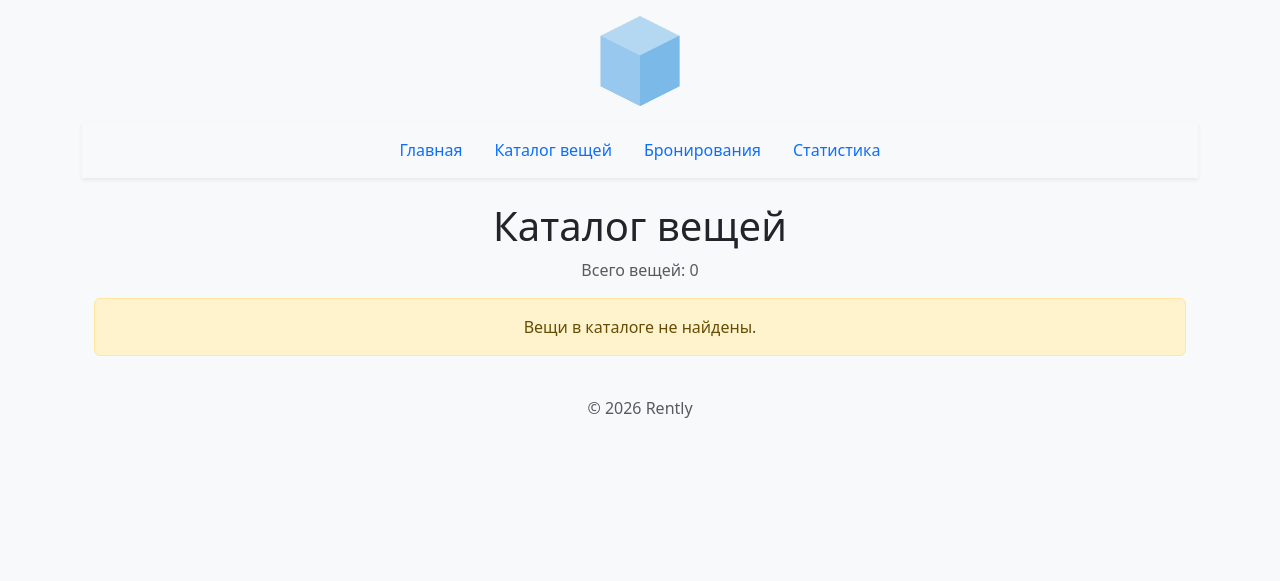
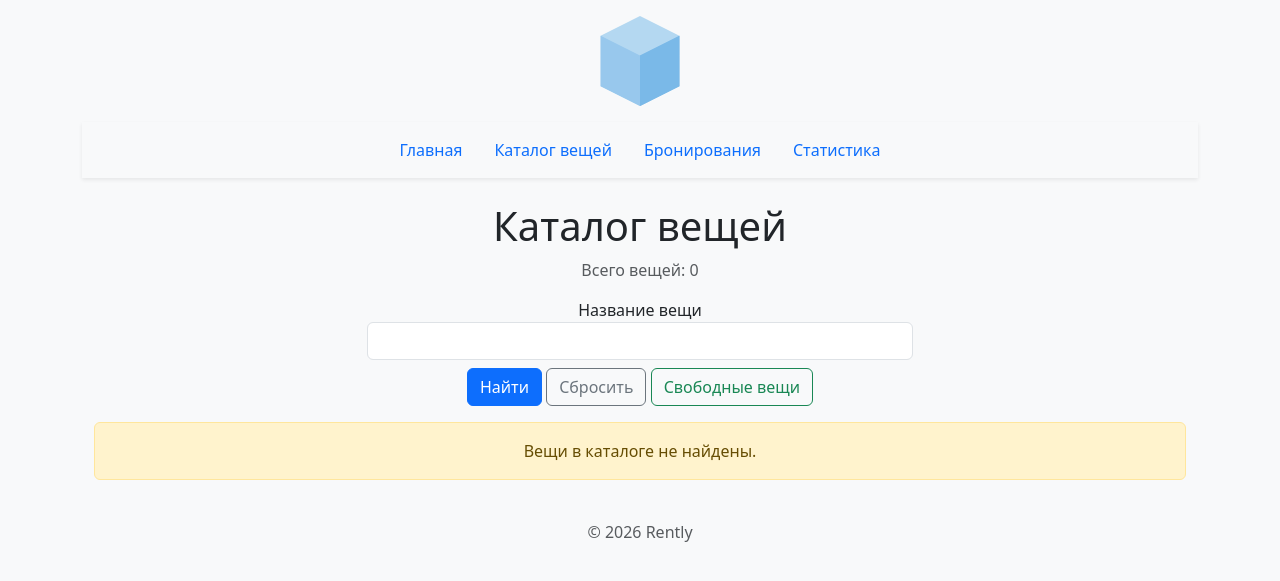
Before and after one commit to FastTra1n/item-rent, a Django app: page /items/ in a window 1280 px wide. Shown: the top 581 px of the page. Run offline with Django 5.2, Linux system fonts and the light colour scheme; data that the repository does not hold is empty.

Commit message:
PR9: add filtering of items list by name.

```diff
--- a/items/templates/items/available.html
+++ b/items/templates/items/available.html
@@ -9,7 +9,7 @@
   Границы периода включаются.
 </p>
 
-<form method="get" class="mb-4 text-start">
+<form method="get" class="mb-4 d-flex flex-column justify-content-center align-items-center text-start">
   <div class="mb-3">
     <label for="start_date" class="form-label">
       Дата начала
@@ -38,6 +38,7 @@
     >
   </div>
 
+  <div class="btn-container">
     <button type="submit" class="btn btn-primary">
       Найти
     </button>
@@ -47,6 +48,7 @@
     >
       Сбросить
     </a>
+  </div>
 </form>
 
 {% if error %}
--- a/items/templates/items/includes/item_card.html
+++ b/items/templates/items/includes/item_card.html
@@ -1,7 +1,7 @@
 <div class="col-md-4">
   <article class="card item-card mb-3 shadow-sm">
     <div class="card-body">
-      <h5 class="card-title">{{ item.name|default:"Без названия" }}</h5>
+      <h5 class="card-title">{{ item.name|default:"Без названия"|truncatewords:4 }}</h5>
       <p class="card-text"><strong>ID:</strong> {{ item.id }}</p>
       <a
         href="{% url 'items:detail' item.id %}"
--- a/items/templates/items/item_list.html
+++ b/items/templates/items/item_list.html
@@ -5,6 +5,16 @@
 {% block content %}
 <h1>Каталог вещей</h1>
 <p class="text-muted">Всего вещей: {{ items|length }}</p>
+
+<form method="get" class="mb-3 d-flex flex-column justify-content-center align-items-center">
+  <label for="q">Название вещи</label>
+  <input id="q" name="q" value="{{ q }}" maxlength="200" class="form-control w-50">
+  <div class="btn-container">
+    <button class="btn btn-primary mt-2" type="submit">Найти</button>
+    <a href="{% url 'items:list' %}" class="btn btn-outline-secondary mt-2">Сбросить</a>
+    <a href="{% url 'items:available' %}" class="btn btn-outline-success mt-2">Свободные вещи</a>
+  </div>
+</form>
 
 <div class="row">
   {% for item in items %}
--- a/items/views.py
+++ b/items/views.py
@@ -1,3 +1,4 @@
+import re
 from datetime import UTC, datetime
 
 from django.shortcuts import render
@@ -7,10 +8,14 @@ from bookings.models import Booking
 
 
 def items_list(request):
+    q = request.GET.get("q", "").strip()[:200]
     items = Item.objects.all().order_by("name")
+    if q:
+        items = items.filter(name__iregex=re.escape(q))
 
     context = {
         "items": items,
+        "q": q
     }
 
     return render(request, "items/item_list.html", context)
```
Lines whose indentation alone changed are shown as unchanged.
